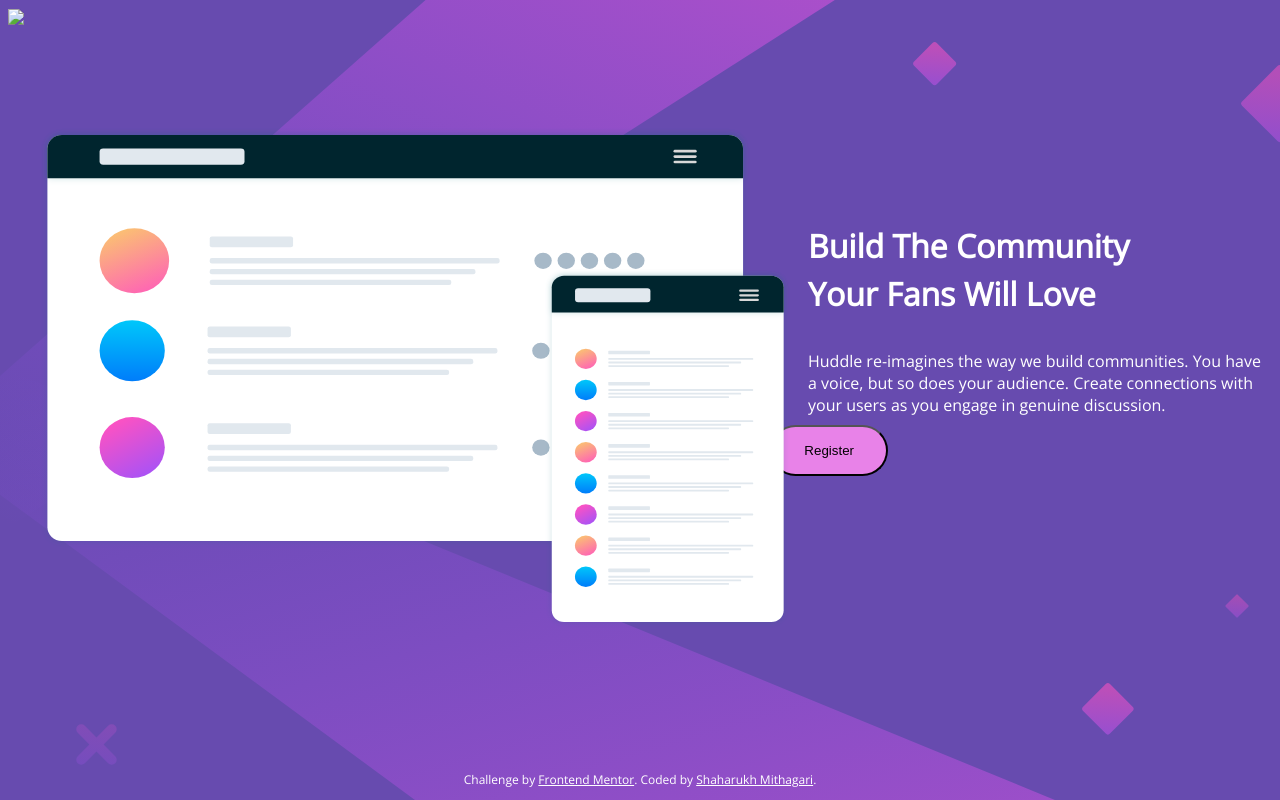
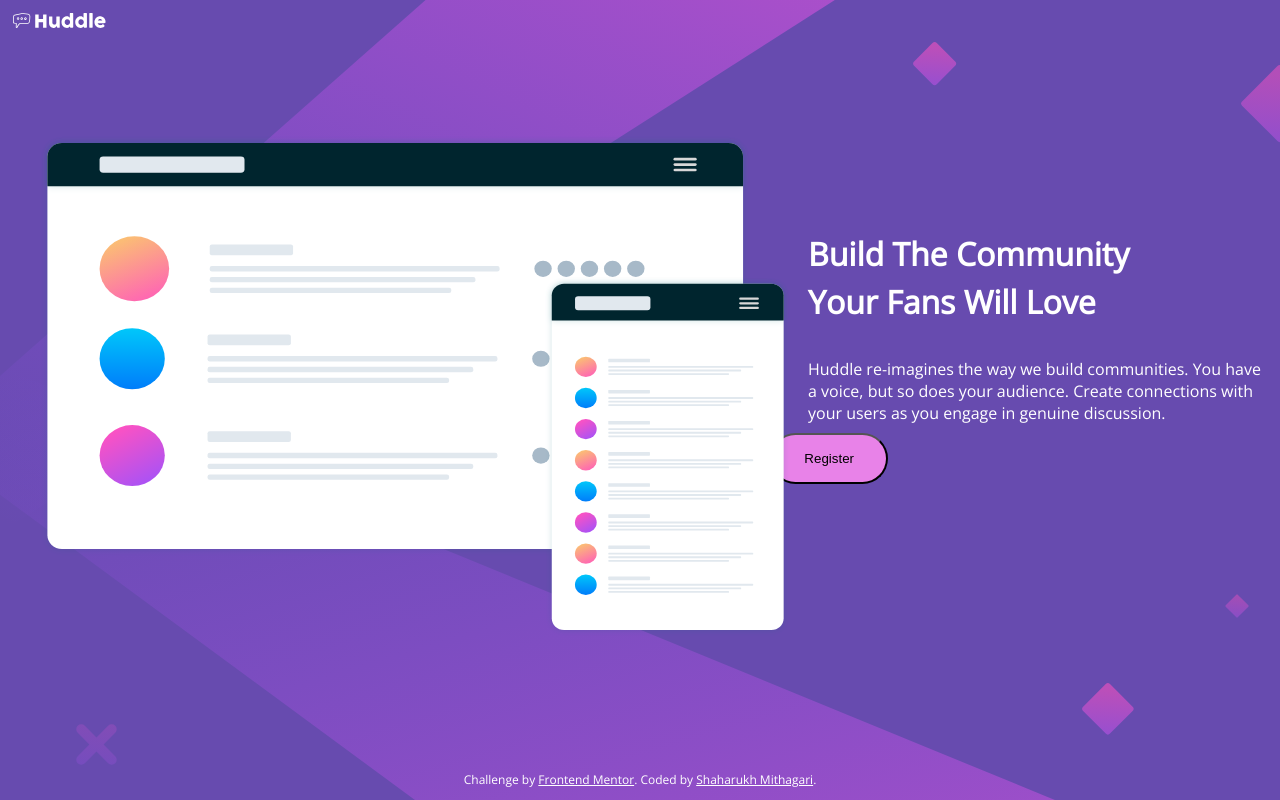
Before and after one commit to imsharukh1994/Huddle-landing-page, a plain HTML site: page index.html in a window 1280 px wide. Drawn offline with nearby package versions, Linux system fonts and the light colour scheme; files whose address does not match are found by name.

Commit message:
Update index.html

```diff
--- a/index.html
+++ b/index.html
@@ -18,7 +18,7 @@
 <body>
 
 <div class="logo">
-  <img src="/images/logo.svg" width="100">
+  <img src="/logo.svg" width="100">
 </div>
 
   <h1><strong>Build The Community <br> Your Fans Will Love</strong></h1>
```
